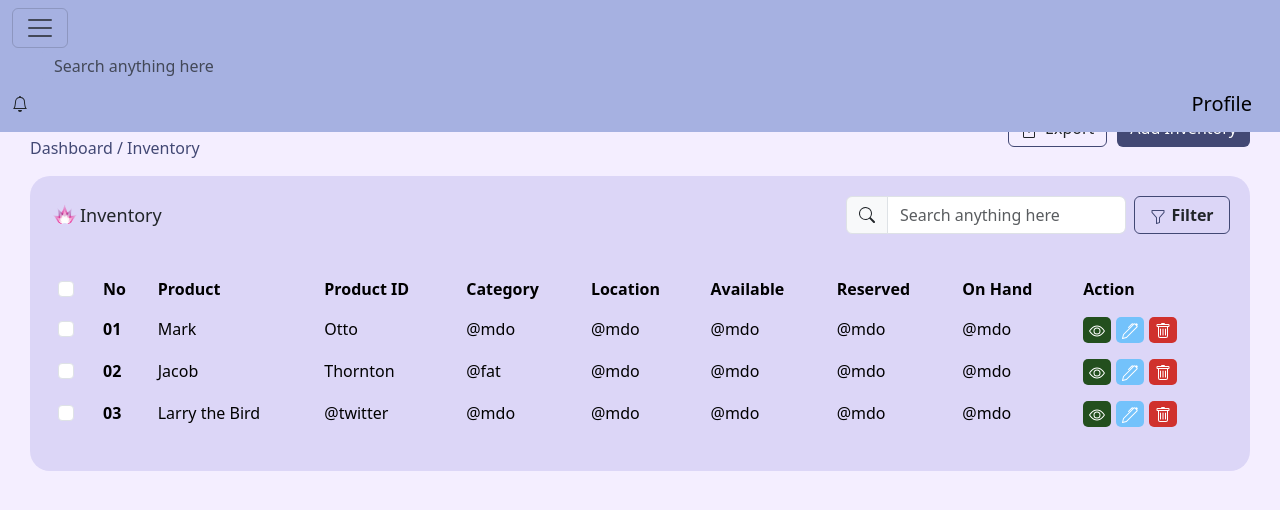
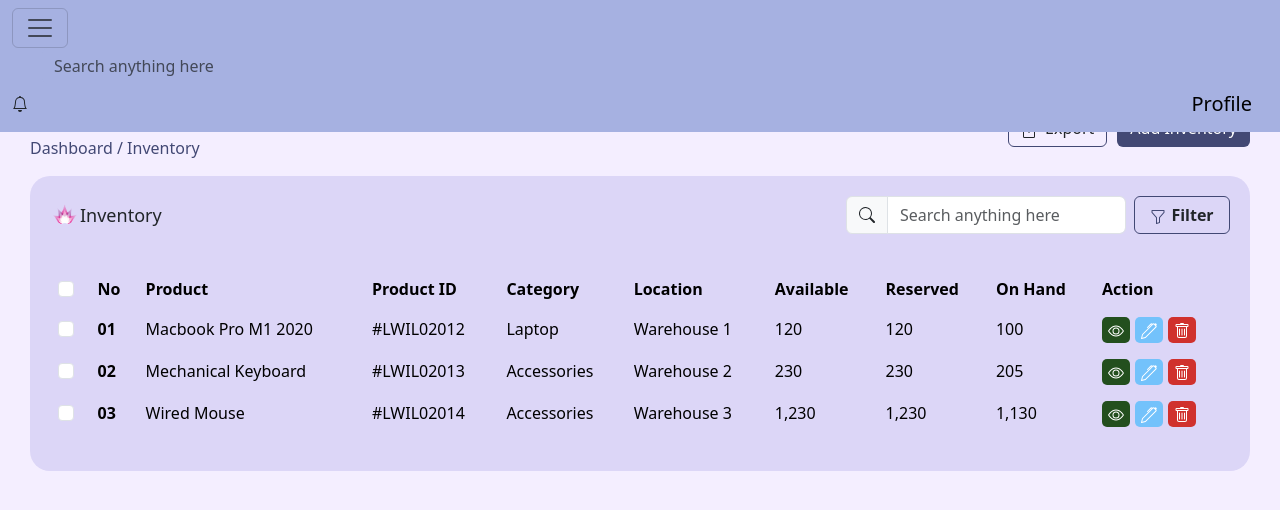
Before and after one commit to peanut150/Inventory-Practice, a React (Vite) app: page /inventory in a window 1280 px wide. Shown: the top 510 px of the page. Built offline with nearby package versions, Linux system fonts and the light colour scheme.

Commit message:
updated form in Add Inventory modal

```diff
--- a/src/components/modal/AddInventoryModal.jsx
+++ b/src/components/modal/AddInventoryModal.jsx
@@ -43,7 +43,14 @@ function AddInventoryModal() {
             <label for="modal-category" className="form-label fw-semibold">
               Category:
             </label>
-            <input type="text" className="form-control" id="modal-category" />
+            <select class="form-select" aria-label="model-category">
+              <option selected>Select Category</option>
+              <option value="1">Accessories</option>
+              <option value="2">Camera</option>
+              <option value="3">Headphone</option>
+              <option value="4">Laptop</option>
+              <option value="5">Watch</option>
+            </select>
 
             {/* Location Input Field */}
             <label for="modal-location" className="form-label fw-semibold">
@@ -55,19 +62,23 @@ function AddInventoryModal() {
             <label for="modal-available" className="form-label fw-semibold">
               Available:
             </label>
-            <input type="text" className="form-control" id="modal-available" />
+            <input
+              type="number"
+              className="form-control"
+              id="modal-available"
+            />
 
             {/* Reserved Input Field */}
             <label for="modal-reserved" className="form-label fw-semibold">
               Reserved:
             </label>
-            <input type="text" className="form-control" id="modal-reserved" />
+            <input type="number" className="form-control" id="modal-reserved" />
 
             {/* On Hand Input Field */}
             <label for="modal-onhand" className="form-label fw-semibold">
               On Hand:
             </label>
-            <input type="text" className="form-control" id="modal-onhand" />
+            <input type="number" className="form-control" id="modal-onhand" />
           </div>
           <div class="modal-footer">
             <button
--- a/src/components/tables/InventoryTable.jsx
+++ b/src/components/tables/InventoryTable.jsx
@@ -105,13 +105,15 @@ function InventoryTable() {
               <th scope="row" style={{ backgroundColor: "#DCD6F7" }}>
                 01
               </th>
-              <td style={{ backgroundColor: "#DCD6F7" }}>Mark</td>
-              <td style={{ backgroundColor: "#DCD6F7" }}>Otto</td>
-              <td style={{ backgroundColor: "#DCD6F7" }}>@mdo</td>
-              <td style={{ backgroundColor: "#DCD6F7" }}>@mdo</td>
-              <td style={{ backgroundColor: "#DCD6F7" }}>@mdo</td>
-              <td style={{ backgroundColor: "#DCD6F7" }}>@mdo</td>
-              <td style={{ backgroundColor: "#DCD6F7" }}>@mdo</td>
+              <td style={{ backgroundColor: "#DCD6F7" }}>
+                Macbook Pro M1 2020
+              </td>
+              <td style={{ backgroundColor: "#DCD6F7" }}>#LWIL02012</td>
+              <td style={{ backgroundColor: "#DCD6F7" }}>Laptop</td>
+              <td style={{ backgroundColor: "#DCD6F7" }}>Warehouse 1</td>
+              <td style={{ backgroundColor: "#DCD6F7" }}>120</td>
+              <td style={{ backgroundColor: "#DCD6F7" }}>120</td>
+              <td style={{ backgroundColor: "#DCD6F7" }}>100</td>
               <td style={{ backgroundColor: "#DCD6F7" }}>
                 <button
                   style={{
@@ -159,13 +161,15 @@ function InventoryTable() {
               <th scope="row" style={{ backgroundColor: "#DCD6F7" }}>
                 02
               </th>
-              <td style={{ backgroundColor: "#DCD6F7" }}>Jacob</td>
-              <td style={{ backgroundColor: "#DCD6F7" }}>Thornton</td>
-              <td style={{ backgroundColor: "#DCD6F7" }}>@fat</td>
-              <td style={{ backgroundColor: "#DCD6F7" }}>@mdo</td>
-              <td style={{ backgroundColor: "#DCD6F7" }}>@mdo</td>
-              <td style={{ backgroundColor: "#DCD6F7" }}>@mdo</td>
-              <td style={{ backgroundColor: "#DCD6F7" }}>@mdo</td>
+              <td style={{ backgroundColor: "#DCD6F7" }}>
+                Mechanical Keyboard
+              </td>
+              <td style={{ backgroundColor: "#DCD6F7" }}>#LWIL02013</td>
+              <td style={{ backgroundColor: "#DCD6F7" }}>Accessories</td>
+              <td style={{ backgroundColor: "#DCD6F7" }}>Warehouse 2</td>
+              <td style={{ backgroundColor: "#DCD6F7" }}>230</td>
+              <td style={{ backgroundColor: "#DCD6F7" }}>230</td>
+              <td style={{ backgroundColor: "#DCD6F7" }}>205</td>
               <td style={{ backgroundColor: "#DCD6F7" }}>
                 <button
                   style={{
@@ -213,13 +217,13 @@ function InventoryTable() {
               <th scope="row" style={{ backgroundColor: "#DCD6F7" }}>
                 03
               </th>
-              <td style={{ backgroundColor: "#DCD6F7" }}>Larry the Bird</td>
-              <td style={{ backgroundColor: "#DCD6F7" }}>@twitter</td>
-              <td style={{ backgroundColor: "#DCD6F7" }}>@mdo</td>
-              <td style={{ backgroundColor: "#DCD6F7" }}>@mdo</td>
-              <td style={{ backgroundColor: "#DCD6F7" }}>@mdo</td>
-              <td style={{ backgroundColor: "#DCD6F7" }}>@mdo</td>
-              <td style={{ backgroundColor: "#DCD6F7" }}>@mdo</td>
+              <td style={{ backgroundColor: "#DCD6F7" }}>Wired Mouse</td>
+              <td style={{ backgroundColor: "#DCD6F7" }}>#LWIL02014</td>
+              <td style={{ backgroundColor: "#DCD6F7" }}>Accessories</td>
+              <td style={{ backgroundColor: "#DCD6F7" }}>Warehouse 3</td>
+              <td style={{ backgroundColor: "#DCD6F7" }}>1,230</td>
+              <td style={{ backgroundColor: "#DCD6F7" }}>1,230</td>
+              <td style={{ backgroundColor: "#DCD6F7" }}>1,130</td>
               <td style={{ backgroundColor: "#DCD6F7" }}>
                 <button
                   style={{
```
